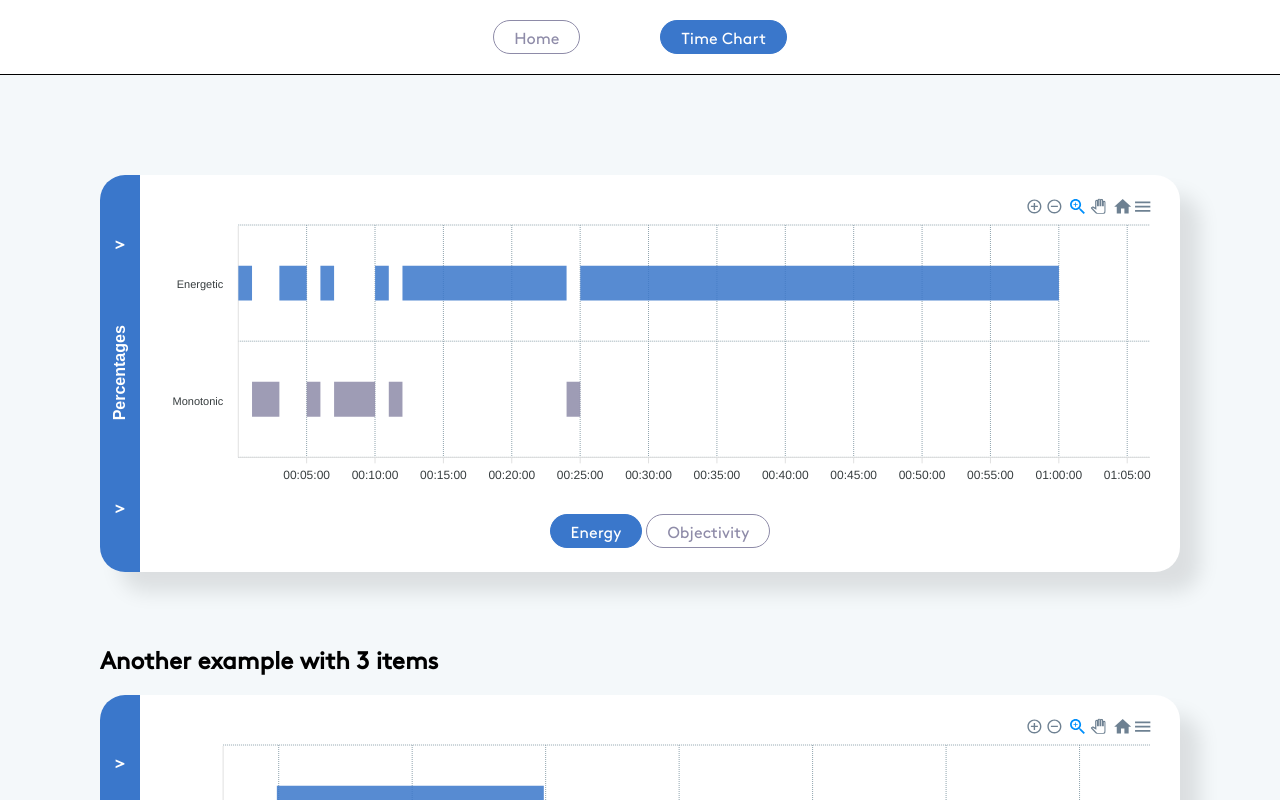
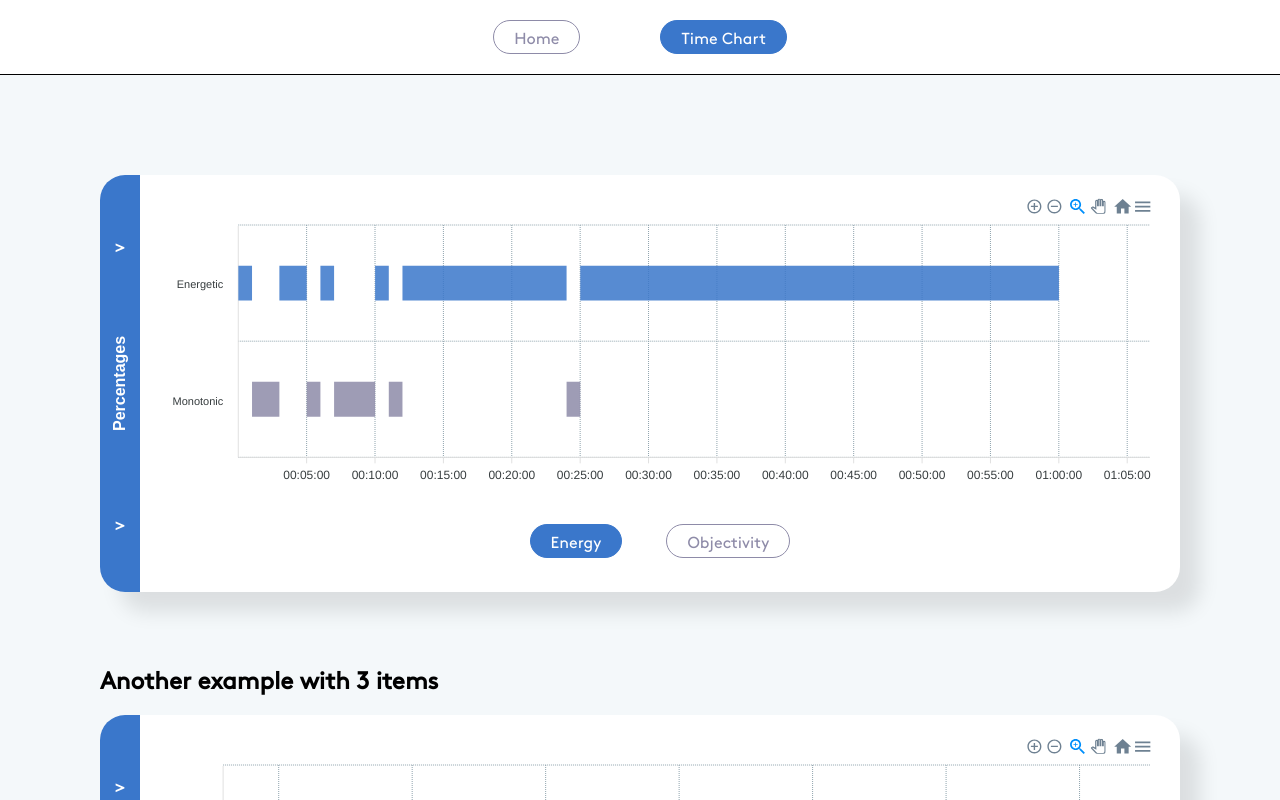
Before and after one commit to alperenyucal/spiky.ai, a React (Create React App) app: page /data-visualization in a window 1280 px wide. Shown: the top 800 px of the page. Built offline with nearby package versions, Linux system fonts and the light colour scheme.

Commit message:
fix: add space between dataviz buttons

```diff
--- a/src/components/DataViz/DataViz.module.scss
+++ b/src/components/DataViz/DataViz.module.scss
@@ -36,9 +36,10 @@
 .buttonGroup {
   display: flex;
   justify-content: center;
-  * {
-    margin: 10px 20px;
-  }
+}
+
+.buttonWrapper {
+  margin: 10px 20px;
 }
 
 .chartWrapper {
--- a/src/components/DataViz/DataViz.tsx
+++ b/src/components/DataViz/DataViz.tsx
@@ -67,6 +67,7 @@ export default function DataViz({ title, items }: DataVizProps) {
         />
         <div className={styles.buttonGroup}>
           {items.map((item, index) => (
+            <div key={index} className={styles.buttonWrapper}>
               <Button
                 variant={selectedItemId === index ? "primary" : "outlined"}
                 onClick={() => {
@@ -75,6 +76,7 @@ export default function DataViz({ title, items }: DataVizProps) {
               >
                 {item.title}
               </Button>
+            </div>
           ))}
         </div>
       </div>
```
Lines whose indentation alone changed are shown as unchanged.
